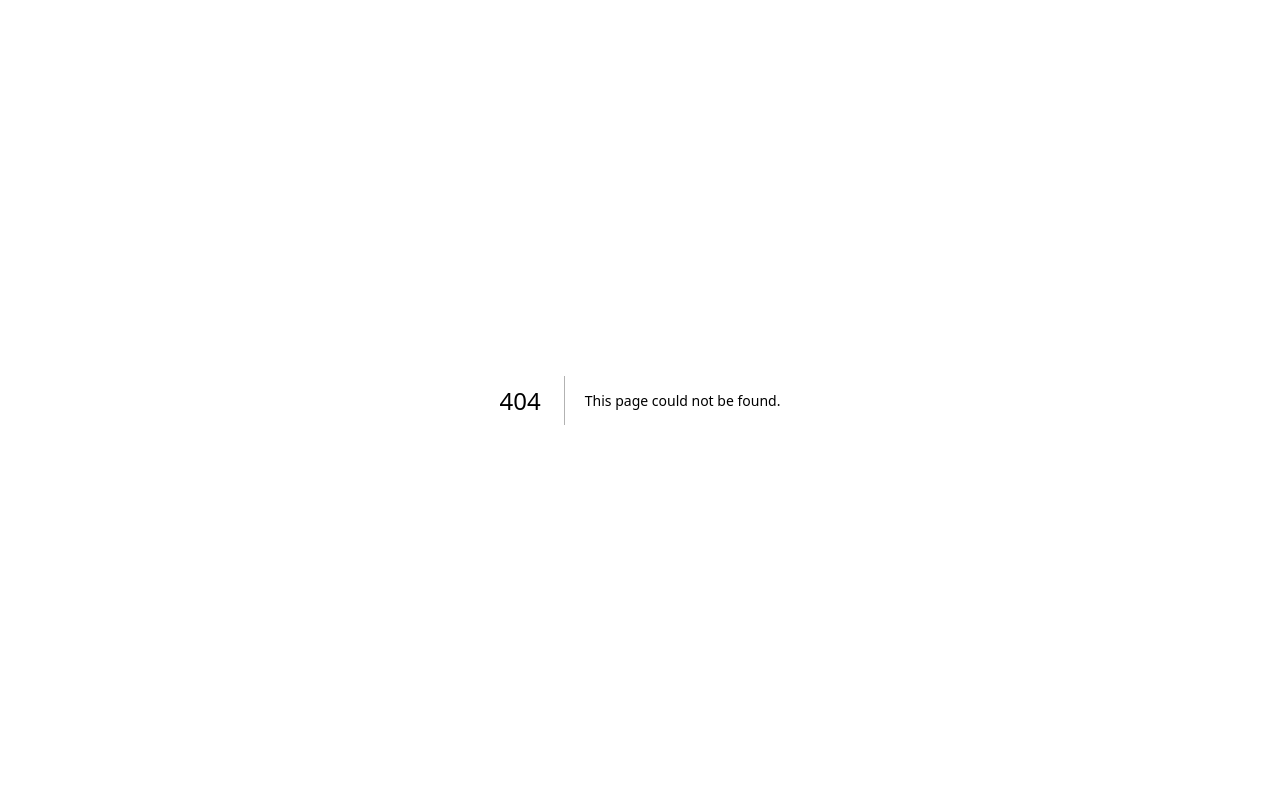
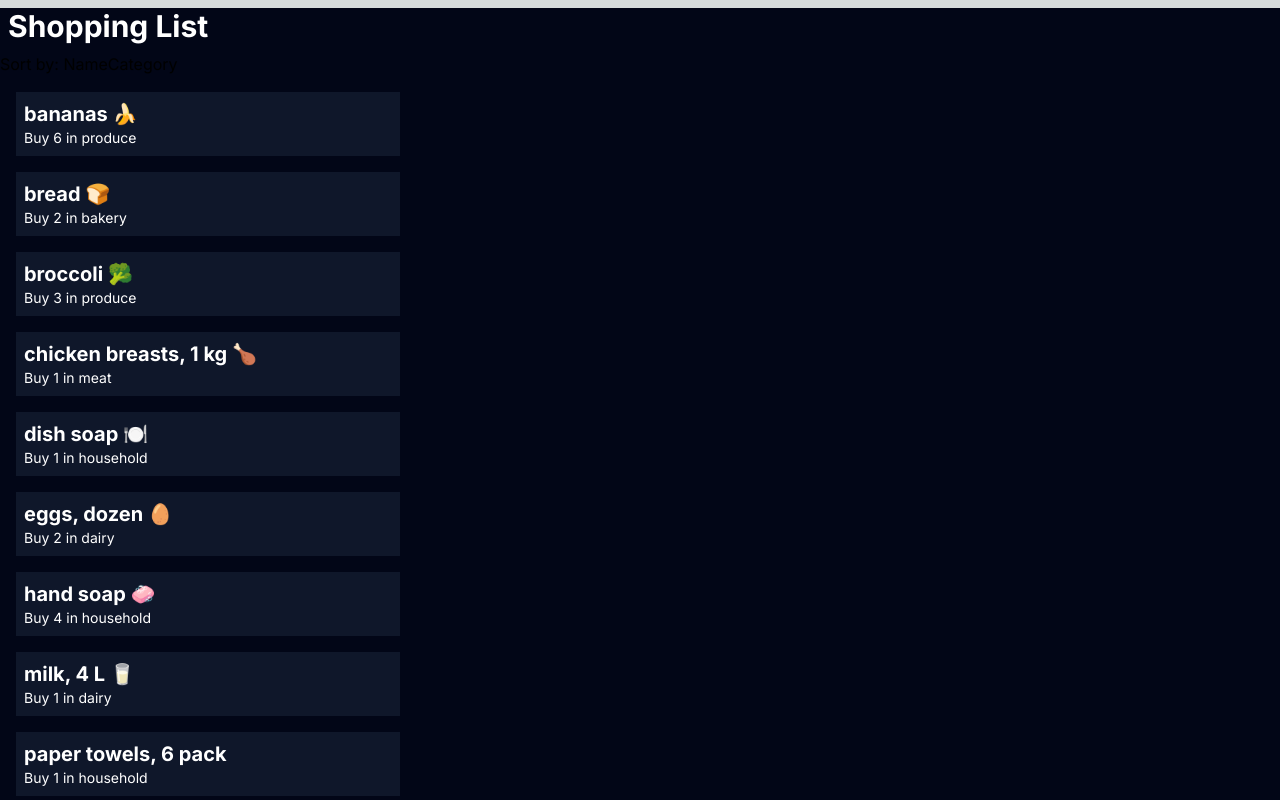
Before and after one commit to willhui1204/cprg306-assignments, a Next.js app: page /week-5 in a window 1280 px wide. Before the commit this address had no page. Shown: the top 800 px of the page. Built offline with nearby package versions, Linux system fonts and the light colour scheme.

Commit message:
week 5 assignment

```diff
--- a/app/page.js
+++ b/app/page.js
@@ -16,6 +16,9 @@
         <p className="text-lg">
           <Link href="./week-4/">Week 4 Assignment</Link>
         </p>
+        <p className="text-lg">
+          <Link href="./week-5/">Week 5 Assignment</Link>
+        </p>
       </div>
     </div>
   );
--- /dev/null
+++ b/app/week-5/item-list.js
@@ -0,0 +1,39 @@
+"use client";
+import { useState } from "react";
+import Item from "./item";
+import itemsData from "./items.json";
+
+const ItemList = () => {
+  const [sortBy, setSortBy] = useState("name");
+
+  const sortedItems = [...itemsData].sort((a, b) => {
+    if (sortBy === "name") {
+      return a.name.localeCompare(b.name);
+    } else if (sortBy === "category") {
+      return a.category.localeCompare(b.category);
+    }
+    return 0;
+  });
+
+  return (
+    <div>
+      <div>
+        <label>Sort by: </label>
+        <button onClick={() => setSortBy("name")}>Name</button>
+        <button onClick={() => setSortBy("category")}>Category</button>
+      </div>
+      <ul>
+        {sortedItems.map((item) => (
+          <Item
+            key={item.id}
+            name={item.name}
+            quantity={item.quantity}
+            category={item.category}
+          />
+        ))}
+      </ul>
+    </div>
+  );
+};
+
+export default ItemList;
--- /dev/null
+++ b/app/week-5/item.js
@@ -0,0 +1,14 @@
+"use client"
+import React from "react";
+
+const Item = ({ name, quantity, category }) => {
+    return (
+      <div className="p-2 m-4 bg-slate-900 text-white max-w-sm">
+        <h2 className="font-bold text-xl">{name}</h2>
+        <p className="text-white text-sm">
+          Buy {quantity} in {category}
+        </p>
+      </div>
+    );
+  };
+  export default Item;
--- /dev/null
+++ b/app/week-5/items.json
@@ -0,0 +1,74 @@
+[
+    {
+      "id": "1h2GJKH12gkHG31h1H",
+      "name": "milk, 4 L 🥛",
+      "quantity": 1,
+      "category": "dairy"
+    },
+    {
+      "id": "2KJH3k2j3H1k2J3K1H",
+      "name": "bread 🍞",
+      "quantity": 2,
+      "category": "bakery"
+    },
+    {
+      "id": "3h2KJH3k2j3H1k2J3",
+      "name": "eggs, dozen 🥚",
+      "quantity": 2,
+      "category": "dairy"
+    },
+    {
+      "id": "4k2J3K1H2GJKH12gk",
+      "name": "bananas 🍌",
+      "quantity": 6,
+      "category": "produce"
+    },
+    {
+      "id": "5H1h1H2KJH3k2j3H",
+      "name": "broccoli 🥦",
+      "quantity": 3,
+      "category": "produce"
+    },
+    {
+      "id": "6H1k2J3K1H2GJKH1",
+      "name": "chicken breasts, 1 kg 🍗",
+      "quantity": 1,
+      "category": "meat"
+    },
+    {
+      "id": "7gkHG31h1H2KJH3k",
+      "name": "pasta sauce 🍝",
+      "quantity": 3,
+      "category": "canned goods"
+    },
+    {
+      "id": "8j3H1k2J3K1H2GJK",
+      "name": "spaghetti, 454 g 🍝",
+      "quantity": 2,
+      "category": "dry goods"
+    },
+    {
+      "id": "9H12gkHG31h1H2KJ",
+      "name": "toilet paper, 12 pack 🧻",
+      "quantity": 1,
+      "category": "household"
+    },
+    {
+      "id": "10H3k2j3H1k2J3K1",
+      "name": "paper towels, 6 pack",
+      "quantity": 1,
+      "category": "household"
+    },
+    {
+      "id": "11k2J3K1H2GJKH12",
+      "name": "dish soap 🍽️",
+      "quantity": 1,
+      "category": "household"
+    },
+    {
+      "id": "12GJKH12gkHG31h1",
+      "name": "hand soap 🧼",
+      "quantity": 4,
+      "category": "household"
+    }
+  ]
--- /dev/null
+++ b/app/week-5/page.js
@@ -0,0 +1,10 @@
+import ItemList from "./item-list";
+
+export default function Page() {
+  return (
+    <main className="bg-slate-950">
+      <h1 className="text-3xl font-bold m-2 text-white">Shopping List</h1>
+      <ItemList />
+    </main>
+  );
+}
```
